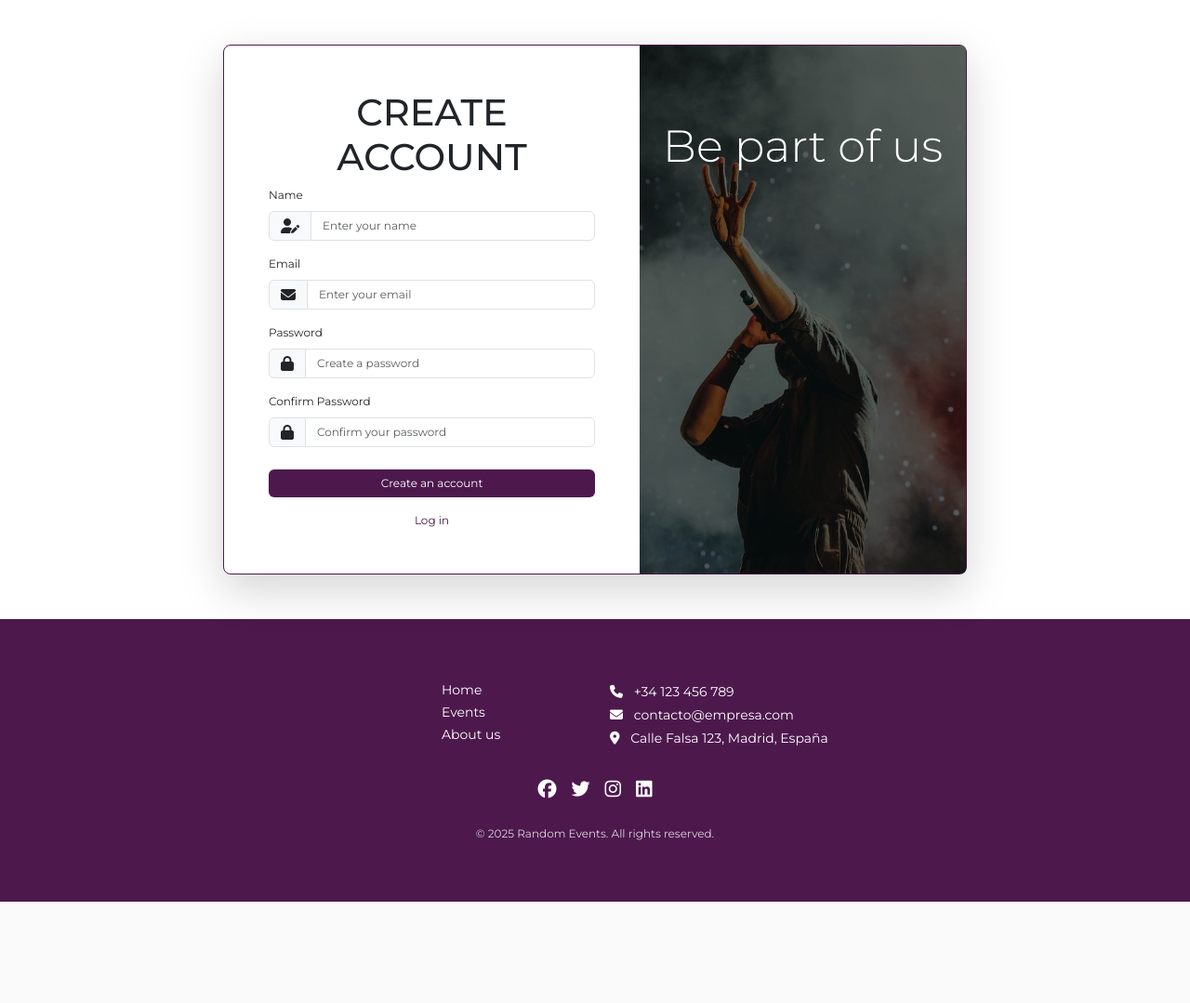
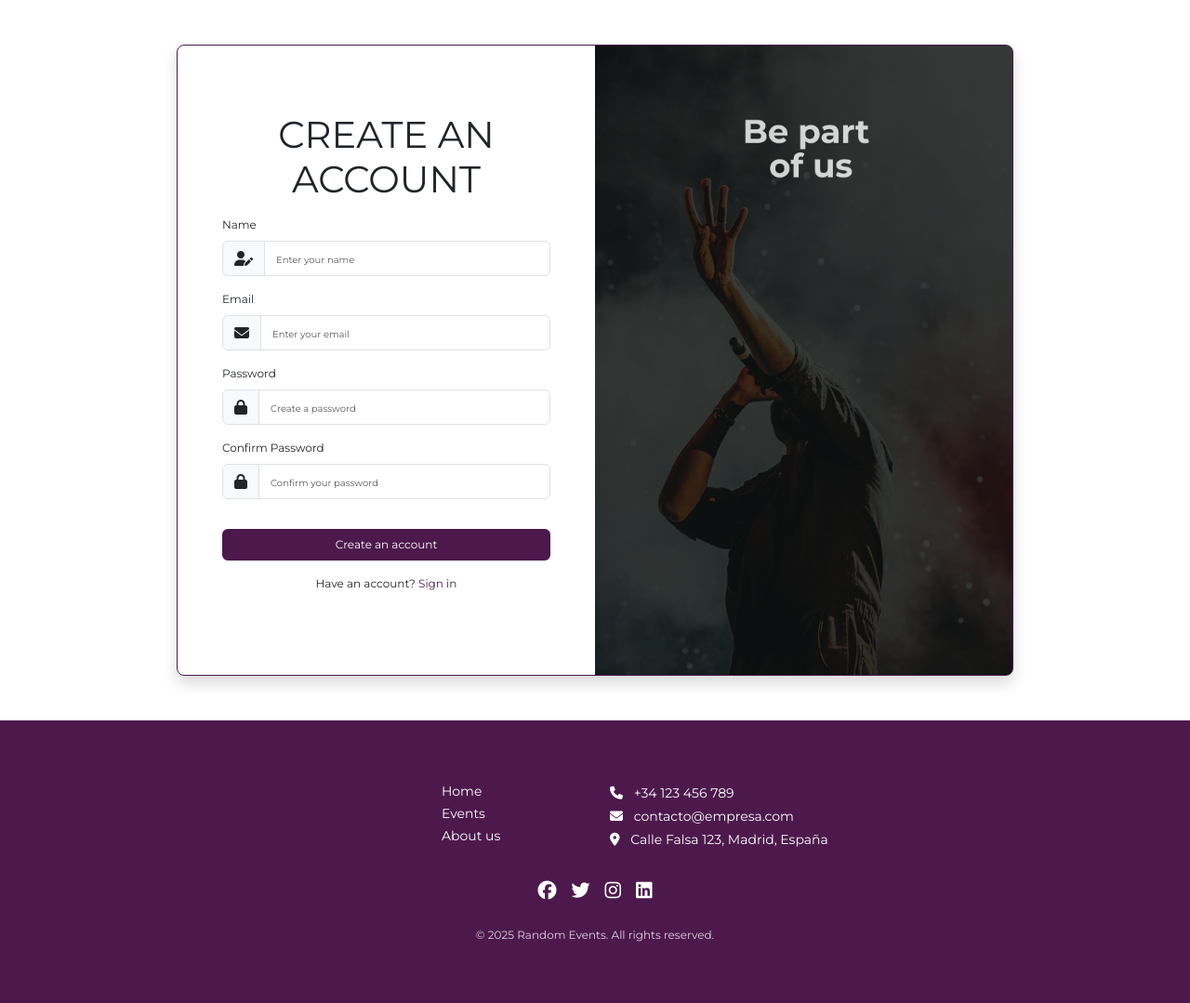
Before and after one commit to fikesoft/reserve-events, a PHP site: page /static/register.html in a window 1280 px wide. Shown: the part 77-1156 px from the top of the page at 93% size. Before the commit the page ends 1047 px from the top, so only its background shows below. Run offline with PHP 8.4, Linux system fonts and the light colour scheme.

Commit message:
Login y resgister iguales

```diff
--- a/frontend/assets/style/register.css
+++ b/frontend/assets/style/register.css
@@ -1,44 +1,52 @@
-body {
-    font-family: 'Montserrat', sans-serif !important;
+/* Cargar la fuente Montserrat desde Google Fonts */
+@import url('https://fonts.googleapis.com/css2?family=Montserrat:wght@300;400;600;700&display=swap');
+
+.font-family_register {
+    font-family: 'Montserrat', sans-serif;
+}
+
+/*Container del register*/
+.border-custom_register {
+    border: 1px solid #4D194D;
+    max-width: 900px;
+}
+
+/*Tamaño de letra del register*/
+.font-size_register{
+    font-size: 12px;
+}
+
+/*Tamaño letra placeholder*/
+form input::placeholder {
+    font-size: 10px;
 }
 
 /* Botón crear cuenta */
-.btn-primary {
+.button_register.btn {
     font-size: 12px;
     background-color: #4D194D;
-    border: none;
+    border: 2px solid #4D194D;
     color: #ffffff;
 }
 
-.btn-primary:hover {
+.button_register.btn:hover {
     background-color: #B44CB4;
+    border: 2px solid #B44CB4;
+    color: #ffffff;
 }
 
-.login-btn {
-    font-size: 12px;
-    color: #4D194D;
+/*Botón que lleva al login*/
+.login-link {
+    color:#4D194D;
     text-decoration: none;
 }
 
-.login-btn:hover {
-    color: #B44CB4;
+.login-link:hover {
+    color:#B44CB4;
+    text-decoration: none;
 }
 
-/* Tamaño de letra del formulario */
-form,
-.form-label,
-.form-control {
-    font-size: 12px !important;
+/*Ajustar imagen*/
+.img_register{
+    object-fit: cover;
 }
-
-@media (max-width: 768px) {
-    .container {
-        flex-direction: column;
-    }
-}
-
-@media (max-width: 425px) {
-    .image-container {
-        display: none;
-    }
-}
--- a/frontend/static/register.html
+++ b/frontend/static/register.html
@@ -6,27 +6,17 @@
     <meta name="viewport" content="width=device-width, initial-scale=1.0">
     <title>Register</title>
 
-    <!--Bootstrap-->
-    <link href="https://cdn.jsdelivr.net/npm/bootstrap@5.3.3/dist/css/bootstrap.min.css" rel="stylesheet"
-        integrity="sha384-QWTKZyjpPEjISv5WaRU9OFeRpok6YctnYmDr5pNlyT2bRjXh0JMhjY6hW+ALEwIH" crossorigin="anonymous">
-
-    <!-- Icons Bootstrap-->
-    <link rel="stylesheet" href="https://cdn.jsdelivr.net/npm/bootstrap-icons@1.11.3/font/bootstrap-icons.min.css">
-
-    <!--CSS-->
+    <!--CSS Header -->
+    <link rel="stylesheet" href="../assets/style/header.css">
+    <!-- CSS Footer -->
+    <link rel="stylesheet" href="../assets/style/footer.css">
+    <!-- CSS Login -->
     <link rel="stylesheet" href="../assets/style/register.css">
 
-    <link rel="stylesheet" href="../assets/style/footer.css">
-    <link rel="stylesheet" href="../assets/style/header.css">
-
+    <!-- Importar Bootstrap CSS -->
+    <link href="https://cdn.jsdelivr.net/npm/bootstrap@5.3.0-alpha1/dist/css/bootstrap.min.css" rel="stylesheet">
     <!-- Cargar Font Awesome -->
     <link rel="stylesheet" href="https://cdnjs.cloudflare.com/ajax/libs/font-awesome/6.5.1/css/all.min.css">
-
-    <link rel="preconnect" href="https://fonts.googleapis.com">
-    <link rel="preconnect" href="https://fonts.gstatic.com/" crossorigin>
-    <link href="https://fonts.googleapis.com/css2?family=Montserrat:ital,wght@0,100..900;1,100..900&display=swap"
-        rel="stylesheet">
-
 </head>
 
 <body>
@@ -57,54 +47,60 @@
         </div>
     </header>
 
-    <main class="mt-5 mb-5 d-flex align-items-center justify-content-center">
-        <div class="container bg-white d-flex p-0 shadow-lg rounded-3"
-            style="max-width: 800px; border: 1px solid #4D194D;">
-
-            <div class="p-5" style="flex: 1;">
-                <h1 class="text-center mr-4">CREATE ACCOUNT</h1>
-                <form>
+    <!-- Página principal -->
+    <main class="d-flex align-items-center justify-content-center font-family_register mt-5 mb-5">
+        <div class="container d-flex justify-content-center align-items-center">
+            <div class="row g-0 m-0 p-0 align-items-stretch rounded-3 shadow w-100 h-100 border-custom_register">
+                <!-- Columna Izquierda: Formulario -->
+                <div class="col-md-6 d-flex p-5">
+                    <div class="w-100 d-flex flex-column justify-content-center">
+                        <h1 class="text-center mb-3">CREATE AN ACCOUNT</h1>
+                        <form class="font-size_register">
                             <div class="mb-3">
-                        <label class="form-label">Name</label>
+                                <label form="name" class="form-label">Name</label>
                                 <div class="input-group">
                                     <span class="input-group-text"><i class="fa-solid fa-user-pen"></i></span>
                                     <input type="text" class="form-control" id="name" required placeholder="Enter your name">
                                 </div>
                             </div>
                             <div class="mb-3">
-                        <label class="form-label">Email</label>
+                                <label form="email" class="form-label">Email</label>
                                 <div class="input-group">
                                     <span class="input-group-text"><i class="fa-solid fa-envelope"></i></span>
                                     <input type="email" class="form-control" id="email" required placeholder="Enter your email">
                                 </div>
                             </div>
                             <div class="mb-3">
-                        <label class="form-label">Password</label>
+                                <label for="password" class="form-label">Password</label>
                                 <div class="input-group">
                                     <span class="input-group-text"><i class="fa-solid fa-lock"></i></span>
                                     <input type="password" class="form-control" id="password" required placeholder="Create a password">
                                 </div>
                             </div>
-                    <div class="mb-4">
-                        <label class="form-label">Confirm Password</label>
+                            <div class="mb-3">
+                                <label for="confirm-password" class="form-label">Confirm Password</label>
                                 <div class="input-group">
                                     <span class="input-group-text"><i class="fa-solid fa-lock"></i></span>
                                     <input type="password" class="form-control" id="password" required placeholder="Confirm your password">
                                 </div>
                             </div>
-                    <button type="submit" class="btn btn-primary w-100 mb-3">Create an account</button>
-                    <div class="text-center">
-                        <a class="login-btn" href="#">Log in</a>
-                    </div>
+
+                            <button type="submit" class="button_register btn w-100 mt-3">Create an account</button>
                         </form>
+
+                        <!-- Botón al login -->
+                        <div class="text-center mt-3">
+                            <p class="font-size_register">Have an account? <a href="registro.html" class="login-link">Sign in</a></p>
                         </div>
 
-            <div class="position-relative d-flex" style="flex: 1;">
-                <img src="../assets/img/concierto-registro.jpg" class="img-fluid image-container w-100 h-100" alt="Imagen de fondo"
-                style="object-fit: cover; border-top-right-radius: 5px; border-bottom-right-radius: 5px;">
-                <div class="position-absolute text-white text-center image-container" style="top: 20%; left: 50%; transform: translate(-50%, -50%); width: 100%;">
-                  <h1 class="display-5">Be part of us</h1>
                     </div>
+                </div>
+
+                <!-- Columna Derecha: Imagen -->
+                <div class="col-md-6 d-flex d-none d-md-block"> <!-- En pantallas pequeñas no aparece la imagen -->
+                    <img src="../assets/img/Foto_Register.png" alt="Imagen Register" class="img-fluid w-100 h-100 rounded-end img_register">
+                </div>
+
             </div>
         </div>
     </main>
```
Also changed, not shown: frontend/assets/style/login.css (+6 -6 lines), frontend/static/login.html (+12 -10 lines), frontend/assets/img/Foto_Login.png, frontend/assets/img/Foto_Register.png (added), frontend/assets/img/photo.png (deleted). Lines whose indentation alone changed are shown as unchanged.
